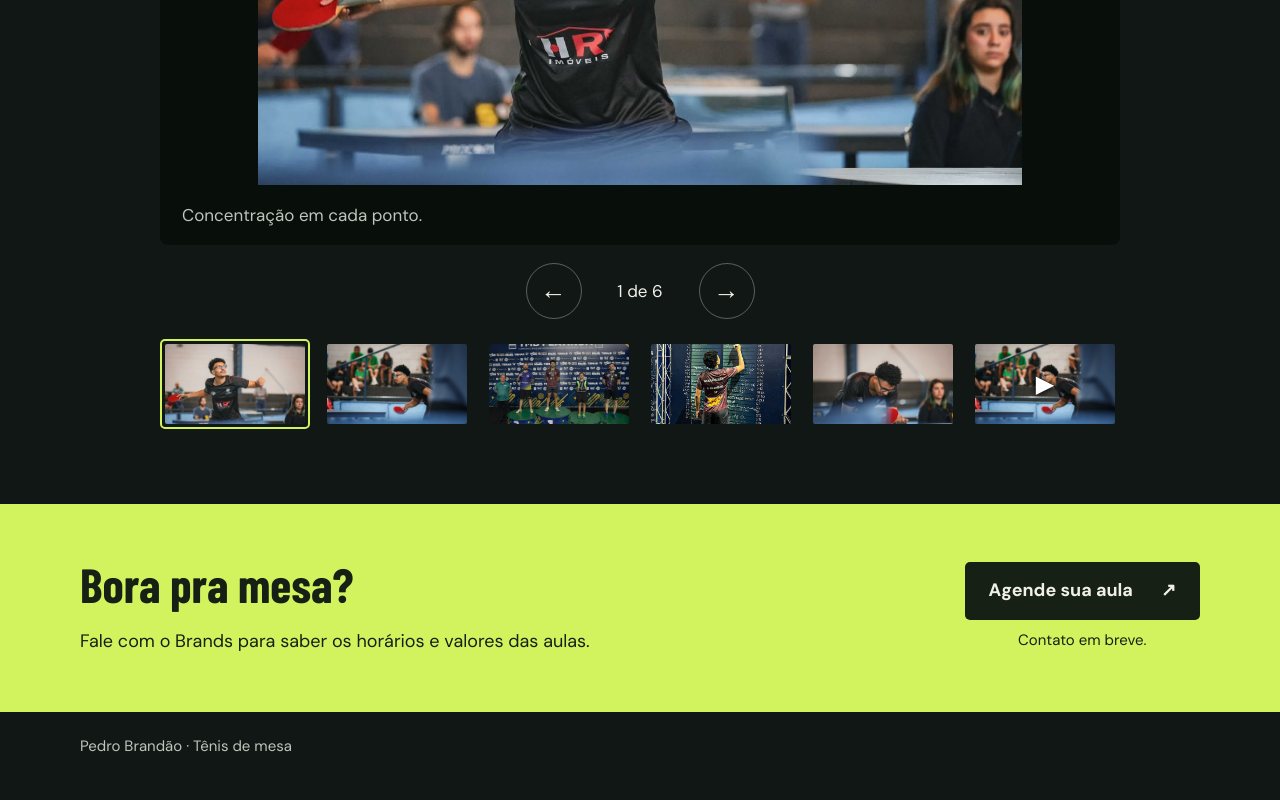
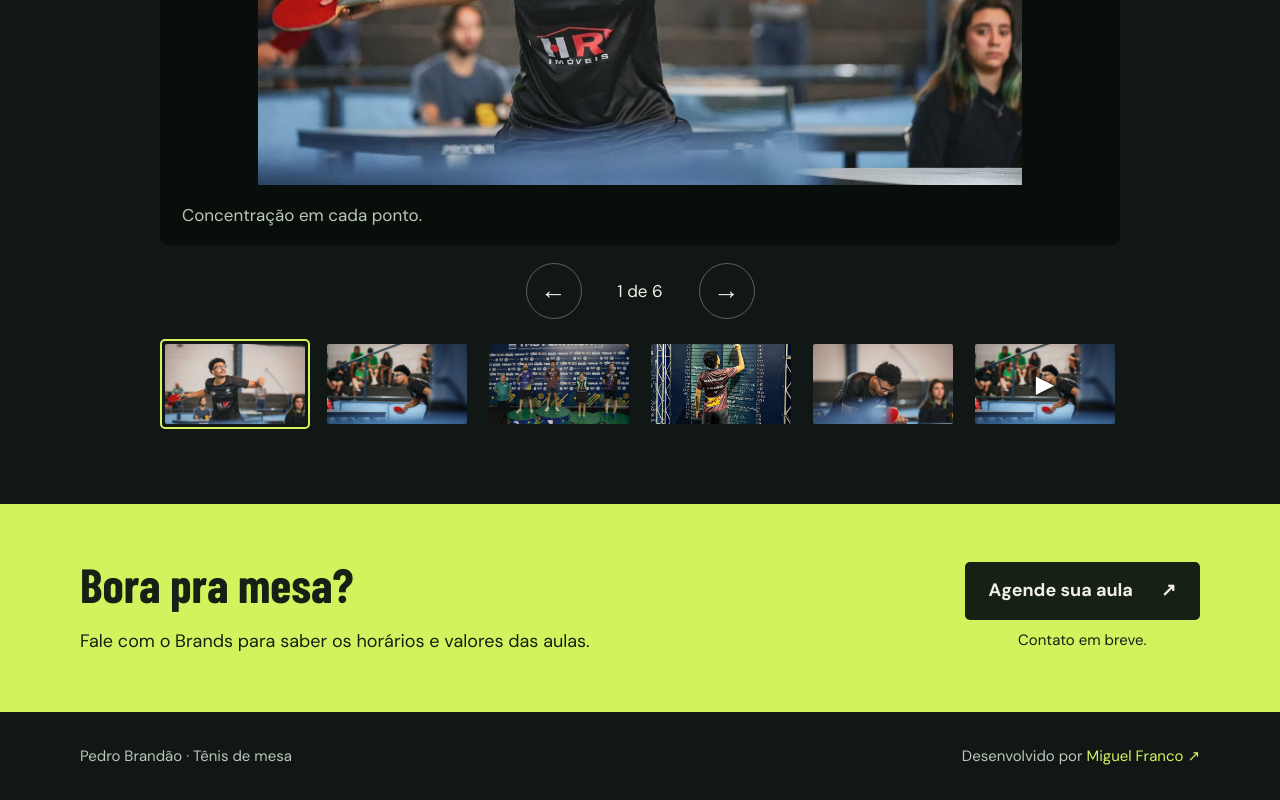
Before and after one commit to Miguel170307/pedrobrandao, a plain HTML site: page index.html in a window 1280 px wide. Shown: the part 1524-2324 px from the top of the page. Drawn offline with nearby package versions, Linux system fonts and the light colour scheme; a web font is replaced by a local one.

Commit message:
Adiciona crédito de Miguel Franco com link ao portfólio no rodapé

```diff
--- a/css/style.css
+++ b/css/style.css
@@ -62,7 +62,10 @@ p { margin: 18px 0; }
 .contact p { margin-bottom: 0; }
 .button-dark { background: #172015; color: var(--cream); }
 .contact-note { font-size: 15px; text-align: center; margin-top: 8px; }
-footer { padding-block: 22px; font-size: 15px; color: var(--muted); }
+footer { display: flex; justify-content: space-between; align-items: center; flex-wrap: wrap; gap: 12px 28px; padding-block: 22px; font-size: 15px; color: var(--muted); }
+.developer-credit a { display: inline-block; padding-block: 10px; color: var(--lime); text-decoration: none; text-underline-offset: 4px; transition: color .2s; }
+.developer-credit a:hover { color: var(--cream); text-decoration: underline; }
+@media (prefers-reduced-motion: reduce) { .developer-credit a { transition: none; } }
 dialog { width: min(440px, 90%); padding: 30px; border: 0; border-radius: 8px; background: var(--cream); color: #172015; }
 dialog::backdrop { background: #000b; }
 dialog :focus-visible { outline-color: #172015; }
--- a/index.html
+++ b/index.html
@@ -103,7 +103,10 @@
       </div>
     </section>
   </main>
-  <footer class="container">Pedro Brandão · Tênis de mesa</footer>
+  <footer class="container">
+    <span>Pedro Brandão · Tênis de mesa</span>
+    <span class="developer-credit">Desenvolvido por <a href="https://portifoliomiguel17.vercel.app" target="_blank" rel="noopener noreferrer">Miguel Franco <span aria-hidden="true">↗</span></a></span>
+  </footer>
   <dialog aria-labelledby="dialog-title" aria-describedby="dialog-description">
     <h2 id="dialog-title">Vamos conversar!</h2>
     <p id="dialog-description">O contato para agendar sua aula estará disponível em breve.</p>
```
